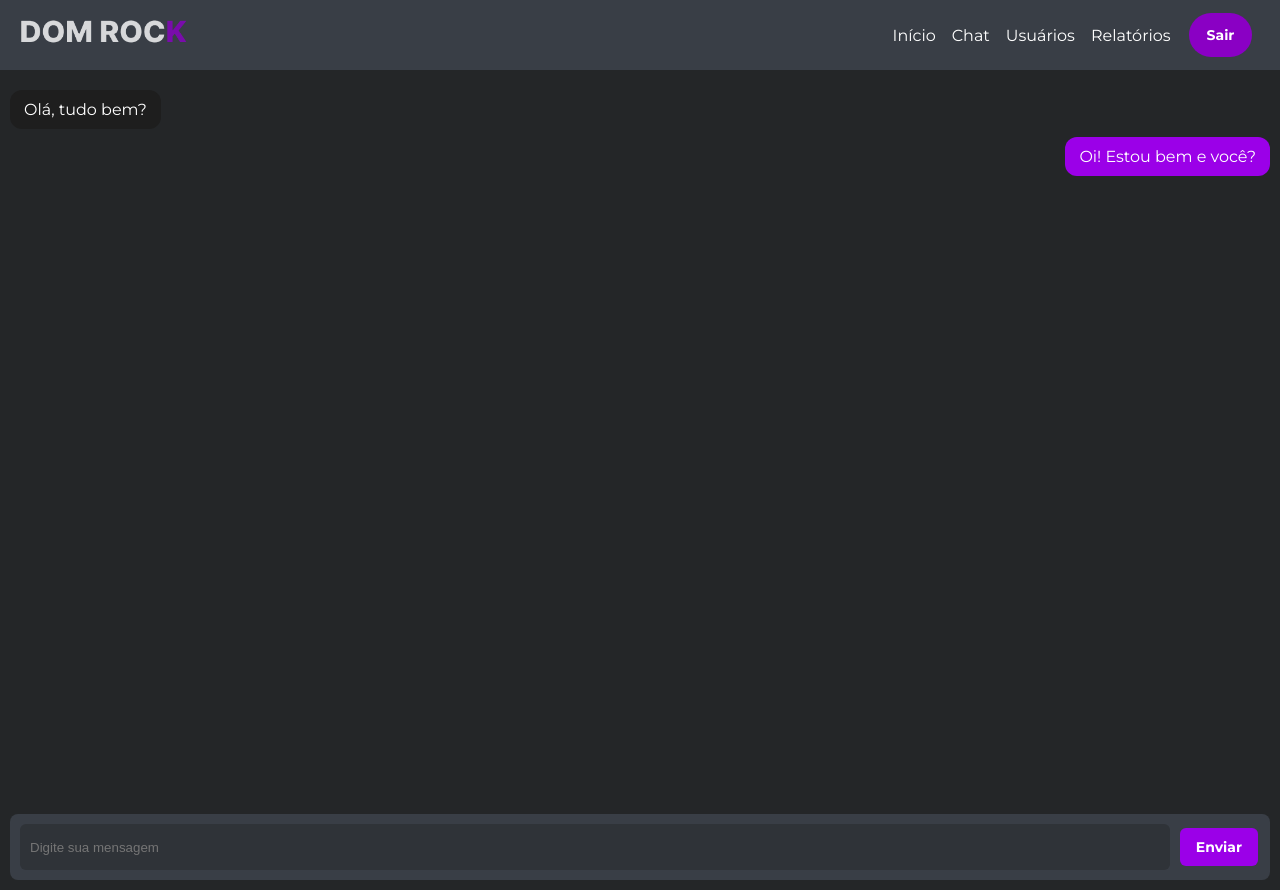
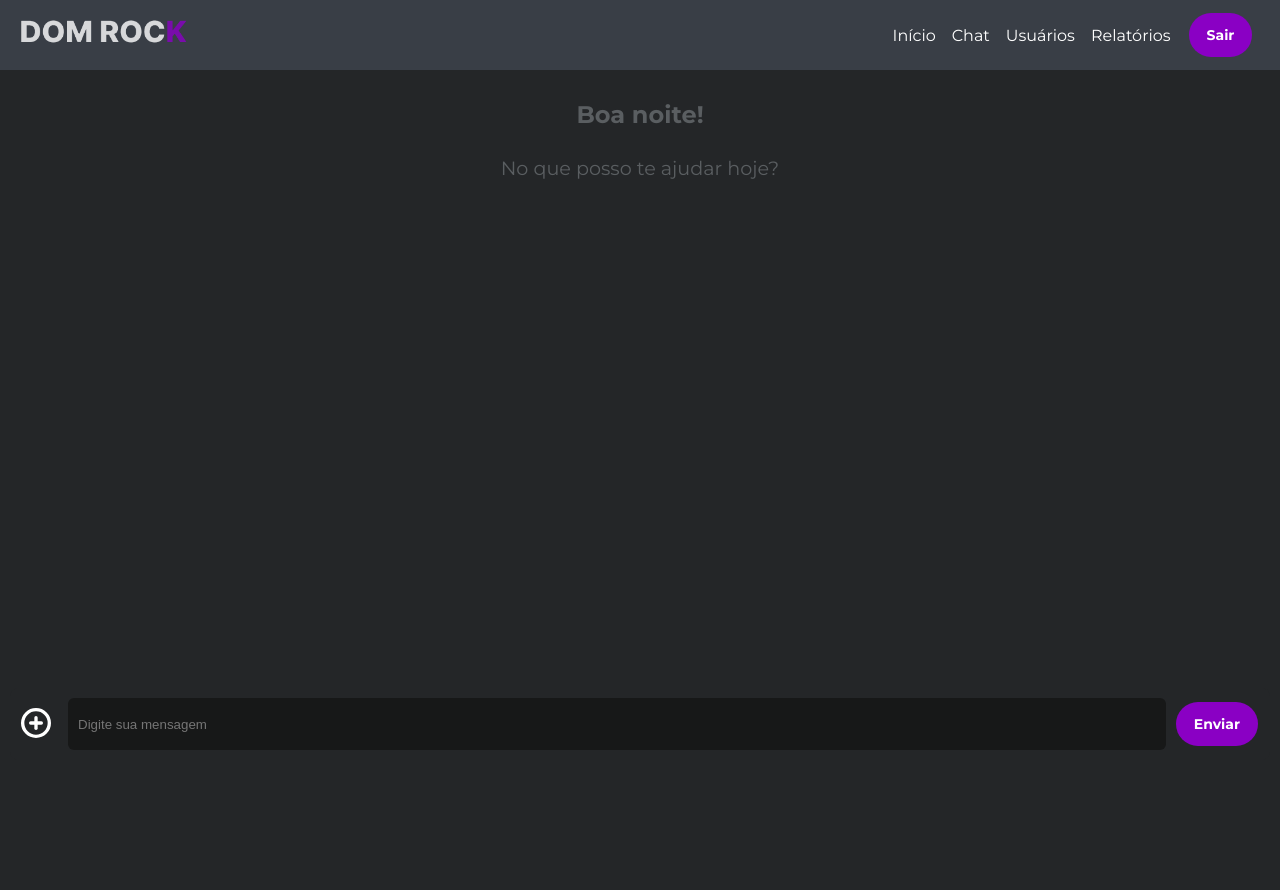
Before and after one commit to Equipe-CodeLand/API-2025.2-Front-End, a React (Create React App) app: page /chat in a window 1280 px wide. After the commit the page ends 800 px from the top, so only its background shows below. Built offline with nearby package versions, Linux system fonts and the light colour scheme.

Commit message:
✨Adicionando service de busca de mensagens do chat

```diff
--- a/package.json
+++ b/package.json
@@ -12,6 +12,7 @@
     "@types/react": "^19.1.12",
     "@types/react-dom": "^19.1.9",
     "axios": "^1.11.0",
+    "feather-icons": "^4.29.2",
     "react": "^19.1.1",
     "react-dom": "^19.1.1",
     "react-router-dom": "^6.30.1",
@@ -44,6 +45,7 @@
     ]
   },
   "devDependencies": {
+    "@types/feather-icons": "^4.29.4",
     "nodemon": "^3.1.10"
   }
 }
--- a/src/pages/chat.tsx
+++ b/src/pages/chat.tsx
@@ -1,32 +1,72 @@
-import React, { useState } from "react";
+import React, { useState, useEffect } from "react";
 import "../styles/chat.css";
-
-interface Message {
-  id: number;
-  text: string;
-  sender: "me" | "other";
-}
+import Mensagem from "../types/mensagem";
+import { Button } from "../components/button";
+import feather from "feather-icons";
+import { buscarResposta, enviarMensagem } from "../services/axiosService";
 
 export default function Chat() {
-  const [messages, setMessages] = useState<Message[]>([
-    { id: 1, text: "Olá, tudo bem?", sender: "other" },
-    { id: 2, text: "Oi! Estou bem e você?", sender: "me" },
-  ]);
+  const [messages, setMessages] = useState<Mensagem[]>([]);
   const [input, setInput] = useState("");
 
-  const sendMessage = () => {
+  useEffect(() => {
+    feather.replace();
+  });
+
+  const sendMessage = async () => {
     if (!input.trim()) return;
-    const newMessage: Message = {
+
+    const userMessage: Mensagem = {
       id: Date.now(),
       text: input,
       sender: "me",
     };
-    setMessages([...messages, newMessage]);
+    setMessages((prev) => [...prev, userMessage]);
     setInput("");
+
+    try {
+      await enviarMensagem(input);
+
+      const respostaData = await buscarResposta();
+      const resposta = respostaData.resposta;
+
+      const botMessage: Mensagem = {
+        id: Date.now() + 1,
+        text: resposta,
+        sender: "other",
+      };
+      setMessages((prev) => [...prev, botMessage]);
+    } catch (error) {
+      setMessages((prev) => [
+        ...prev,
+        {
+          id: Date.now() + 2,
+          text: "Erro ao buscar resposta do servidor.",
+          sender: "other",
+        },
+      ]);
+    }
   };
+
+  const hora = new Date().getHours();
+  let saudacao = "";
+  if (hora >= 5 && hora < 12) {
+    saudacao = "Bom dia";
+  } else if (hora >= 12 && hora < 18) {
+    saudacao = "Boa tarde";
+  } else {
+    saudacao = "Boa noite";
+  }
 
   return (
     <div className="chat-container">
+      {messages.length === 0 && (
+        <div className="greeting-container">
+          <h2 className="chat-greeting">{saudacao}!</h2>
+          <p className="chat-instruction">No que posso te ajudar hoje?</p>
+        </div>
+      )}
+
       <div className="chat-messages">
         {messages.map((msg) => (
           <div
@@ -39,6 +79,16 @@ export default function Chat() {
       </div>
 
       <div className="chat-input">
+        <i
+            data-feather="plus-circle"
+            className="chat-plus-icon"
+            onClick={() => {
+                setMessages([]);
+                setInput("");
+            }}
+            style={{ cursor: "pointer" }}
+            title="Novo chat">
+        </i>
         <input
           type="text"
           placeholder="Digite sua mensagem"
@@ -46,7 +96,7 @@ export default function Chat() {
           onChange={(e) => setInput(e.target.value)}
           onKeyDown={(e) => e.key === "Enter" && sendMessage()}
         />
-        <button onClick={sendMessage}>Enviar</button>
+        <Button onClick={sendMessage} label="Enviar" />
       </div>
     </div>
   );
--- a/src/services/axiosService.tsx
+++ b/src/services/axiosService.tsx
@@ -2,5 +2,18 @@
 import axios from "axios";
 
 export const api = axios.create({
-  baseURL: "https://minhaapi.com",
+  baseURL: "https://seu-backend.com/api", // ajuste para sua URL real
+  headers: {
+    "Content-Type": "application/json",
+  },
 });
+
+export async function enviarMensagem(pergunta: string) {
+  const response = await api.post("/chat", { pergunta });
+  return response.data;
+}
+
+export async function buscarResposta() {
+  const response = await api.get("/chat/resposta");
+  return response.data;
+}
--- a/src/styles/chat.css
+++ b/src/styles/chat.css
@@ -1,8 +1,30 @@
 .chat-container {
   display: flex;
   flex-direction: column;
-  height: 100vh;
+  height: 85vh;
   padding: 10px;
+}
+
+.greeting-container{
+    display: flex;
+    flex-direction: column;
+    align-items: center;
+    margin-bottom: 20px;
+    text-align: center;
+    gap: 4px;
+}
+
+.chat-greeting {
+    color: #5a5e61;
+    margin-bottom: 4px;
+    font-size: 1.5rem;
+    font-weight: bold;
+}
+
+.chat-instruction {
+    color: #5a5e61;
+    margin-bottom: 4px;
+    font-size: 1.2rem;
 }
 
 .chat-messages {
@@ -11,7 +33,7 @@
   display: flex;
   flex-direction: column;
   gap: 8px;
-  padding: 10px 0;
+  padding: 10px;
 }
 
 .chat-bubble {
@@ -29,14 +51,14 @@
 
 .chat-bubble.me {
   align-self: flex-end;
-  background: #9b00e8;
+  background: #8A00C4;
 }
 
 .chat-input {
   display: flex;
   gap: 8px;
   padding: 10px;
-  background: #393E46;
+  background: #242628;
   border-radius: 8px;
 }
 
@@ -46,16 +68,20 @@
   border: none;
   border-radius: 6px;
   outline: none;
-  background: #2f3338;
+  background: #171818;
   color: white;
 }
 
-.chat-input button {
-  background: #9b00e8;
-  border: none;
-  padding: 10px 16px;
-  border-radius: 6px;
-  cursor: pointer;
-  color: white;
-  font-weight: bold;
+.chat-plus-icon {
+  color: #ffff;
+  width: 32px;
+  height: 32px;
+  display: flex;
+  align-items: center;
+  justify-content: center;
+  text-align: center;
+  stroke: #ffff;
+  stroke-width: 2.5;
+  margin-right: 8px;
+  margin-top: 0.7%;
 }
--- /dev/null
+++ b/src/types/mensagem.ts
@@ -0,0 +1,5 @@
+export default interface Mensagem {
+  id: number;
+  text: string;
+  sender: "me" | "other";
+}
```
Also changed, not shown: 1 other file (tests, documents, lock files or other folders).
